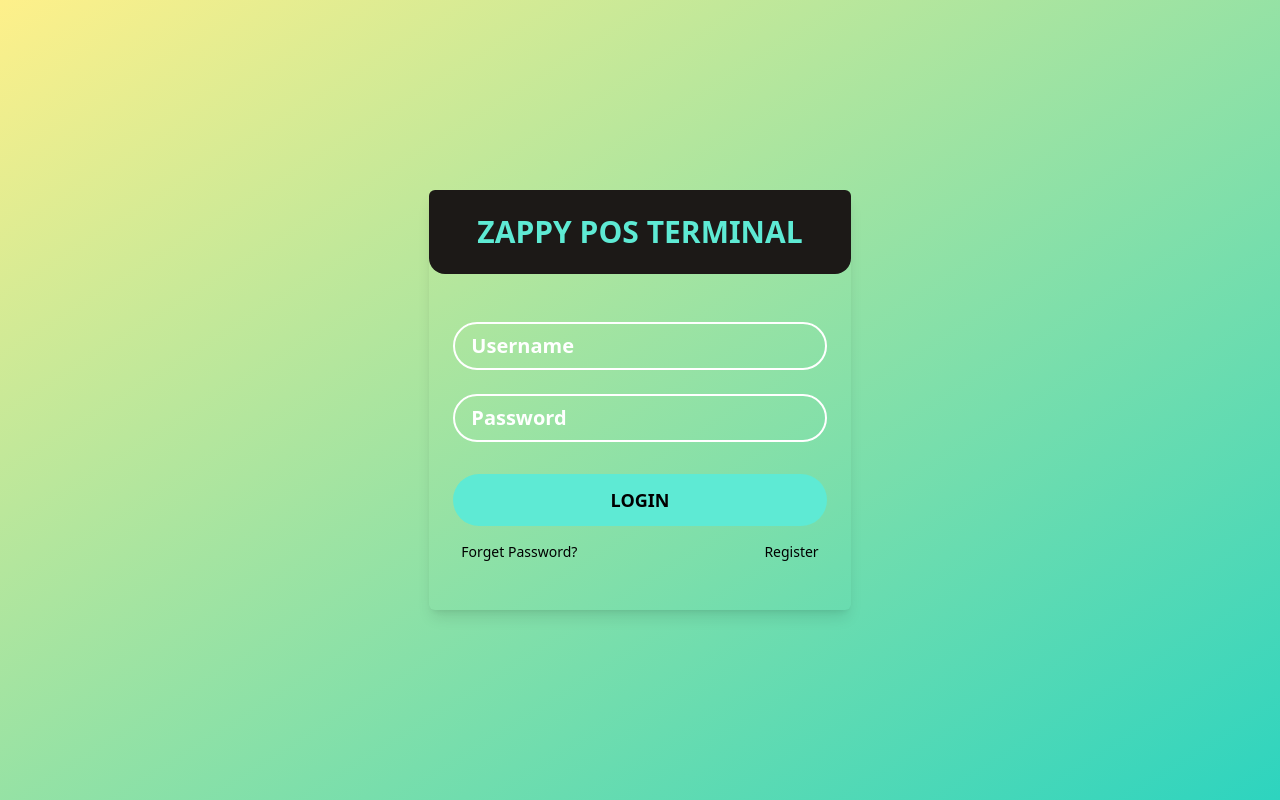
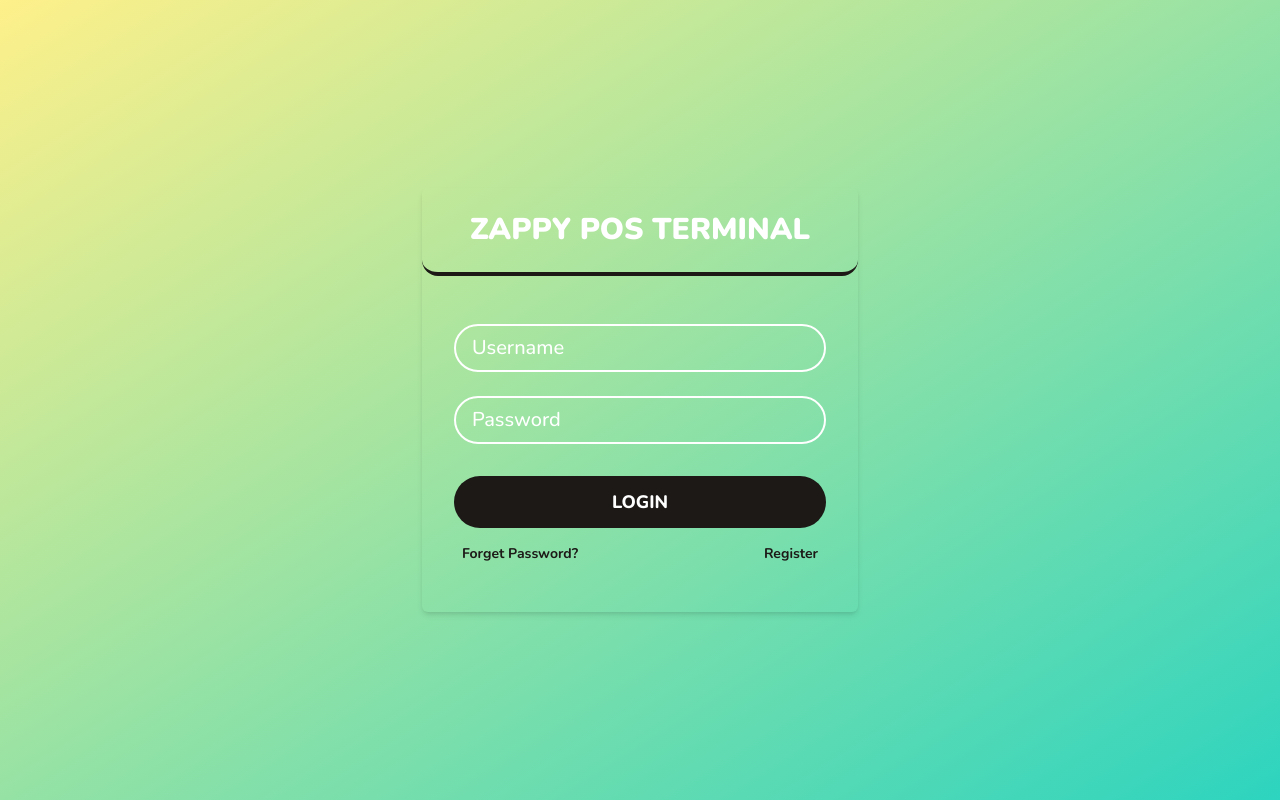
Before and after one commit to SnakeEyes981/Zappy-POS, a React (Create React App) app in the folder frontend/: page / in a window 1280 px wide. Built offline with nearby package versions, Linux system fonts and the light colour scheme.

Commit message:
Restructures the directories, added pages directory within src

```diff
--- a/frontend/public/index.html
+++ b/frontend/public/index.html
@@ -7,7 +7,7 @@
     <meta name="theme-color" content="#000000" />
     <meta
       name="description"
-      content="Web site created using create-react-app"
+      content="A POS Terminal for Eatoz Restaurant made in React"
     />
     <link rel="apple-touch-icon" href="%PUBLIC_URL%/logo192.png" />
     <!--
@@ -24,7 +24,7 @@
       work correctly both with client-side routing and a non-root public URL.
       Learn how to configure a non-root public URL by running `npm run build`.
     -->
-    <title>React App</title>
+    <title>Zappy POS Terminal</title>
   </head>
   <body>
     <noscript>You need to enable JavaScript to run this app.</noscript>
--- a/frontend/src/App.js
+++ b/frontend/src/App.js
@@ -1,4 +1,4 @@
-import Login from "./components/login";
+import Login from "./pages/login";
 function App() {
   return (
     <Login />
--- a/frontend/src/components/login.js
+++ /dev/null
@@ -1,26 +0,0 @@
-export default function login() {
-    return (
-        <>
-          <div className="bg-gradient-to-tl from-teal-400 to-yellow-200 flex justify-center items-center sm:min-h-screen min-h-dvh sm:p-0 px-8">
-              <section className="bg-transparent rounded-md flex flex-col justify-center items-center overflow-hidden shadow-lg">
-                  <div className="imageSection bg-stone-900 text-teal-300 rounded-b-2xl sm:py-6 sm:px-12 p-4 uppercase text-center font-black text-3xl">
-                      <h1>Zappy POS Terminal</h1>
-                  </div>
-                  <div className="form w-full px-6 md:py-12 py-8">
-                      <div className="input-group">
-                          <input placeholder="Username" className="input-field" type="text" />
-                      </div>
-                      <div className="input-group mt-6">
-                          <input placeholder="Password" className="input-field" type="password" />
-                          <button className="bg-teal-300 rounded-full py-3 mt-6 uppercase font-black hover:bg-black hover:text-white transition duration-300 text-lg">login</button>
-                      </div>
-                      <div className="mt-4 flex justify-between px-2 flex-wrap">
-                          <a className="hover:underline text-sm font-medium hover:text-white transition" href="#">Forget Password?</a>
-                          <a className="hover:underline text-sm font-medium hover:text-white transition" href="#">Register</a>
-                      </div>
-                  </div>
-              </section>
-          </div>
-        </>
-      );
-};
--- a/frontend/src/index.css
+++ b/frontend/src/index.css
@@ -1,3 +1,4 @@
+@import url('https://fonts.googleapis.com/css2?family=Comfortaa:wght@300..700&family=Nunito:ital,wght@0,200..1000;1,200..1000&display=swap');
 @tailwind base;
 @tailwind components;
 @tailwind utilities;
@@ -10,6 +11,6 @@
         @apply font-bold px-2 text-stone-900 text-xl
     }
     .input-field {
-        @apply font-bold rounded-full text-xl text-black border-2 border-white focus:border-black py-2 px-4 outline-0 transition duration-300 bg-transparent placeholder:text-white
+        @apply rounded-full text-sm sm:text-xl font-medium text-black border-2 border-white focus:border-black py-1 sm:py-2 px-4 outline-0 transition duration-300 bg-transparent placeholder:text-white
     }
 }
--- /dev/null
+++ b/frontend/src/pages/login.js
@@ -0,0 +1,26 @@
+export default function login() {
+    return (
+        <>
+          <div className="font-nunito bg-gradient-to-tl from-teal-400 to-yellow-200 flex justify-center items-center sm:min-h-screen min-h-dvh sm:p-0 px-8 w-full">
+              <section className="bg-transparent rounded-md flex flex-col justify-center items-center overflow-hidden shadow-md">
+                  <div className="imageSection border-b-4 w-full border-stone-900 rounded-2xl sm:py-6 sm:px-12 p-4">
+                      <h1 className="text-white uppercase text-center font-black sm:text-3xl text-xl text-nowrap">Zappy POS Terminal</h1>
+                  </div>
+                  <div className="form w-full px-2 sm:px-8 md:py-12 py-8">
+                      <div className="input-group">
+                          <input placeholder="Username" className="input-field" type="text" />
+                      </div>
+                      <div className="input-group mt-6">
+                          <input placeholder="Password" className="input-field" type="password" />
+                          <button className="bg-stone-900 text-white rounded-full py-2 sm:py-3 mt-6 uppercase font-extrabold hover:bg-black hover:text-white transition duration-300 text-sm sm:text-lg">login</button>
+                      </div>
+                      <div className="mt-4 flex justify-between px-2 flex-wrap">
+                          <a className="hover:underline text-stone-900 text-xs sm:text-sm font-bold hover:text-white transition" href="#">Forget Password?</a>
+                          <a className="hover:underline text-stone-900 text-xs sm:text-sm font-bold hover:text-white transition" href="#">Register</a>
+                      </div>
+                  </div>
+              </section>
+          </div>
+        </>
+      );
+};
--- a/frontend/tailwind.config.js
+++ b/frontend/tailwind.config.js
@@ -4,6 +4,9 @@ module.exports = {
     "./src/**/*.{js,jsx,ts,tsx}"
   ],
   theme: {
+    fontFamily: {
+      nunito : ['Nunito', 'Tahoma']
+    },
     extend: {},
   },
   plugins: [],
```
Also changed, not shown: frontend/src/pages/home.js (added).
